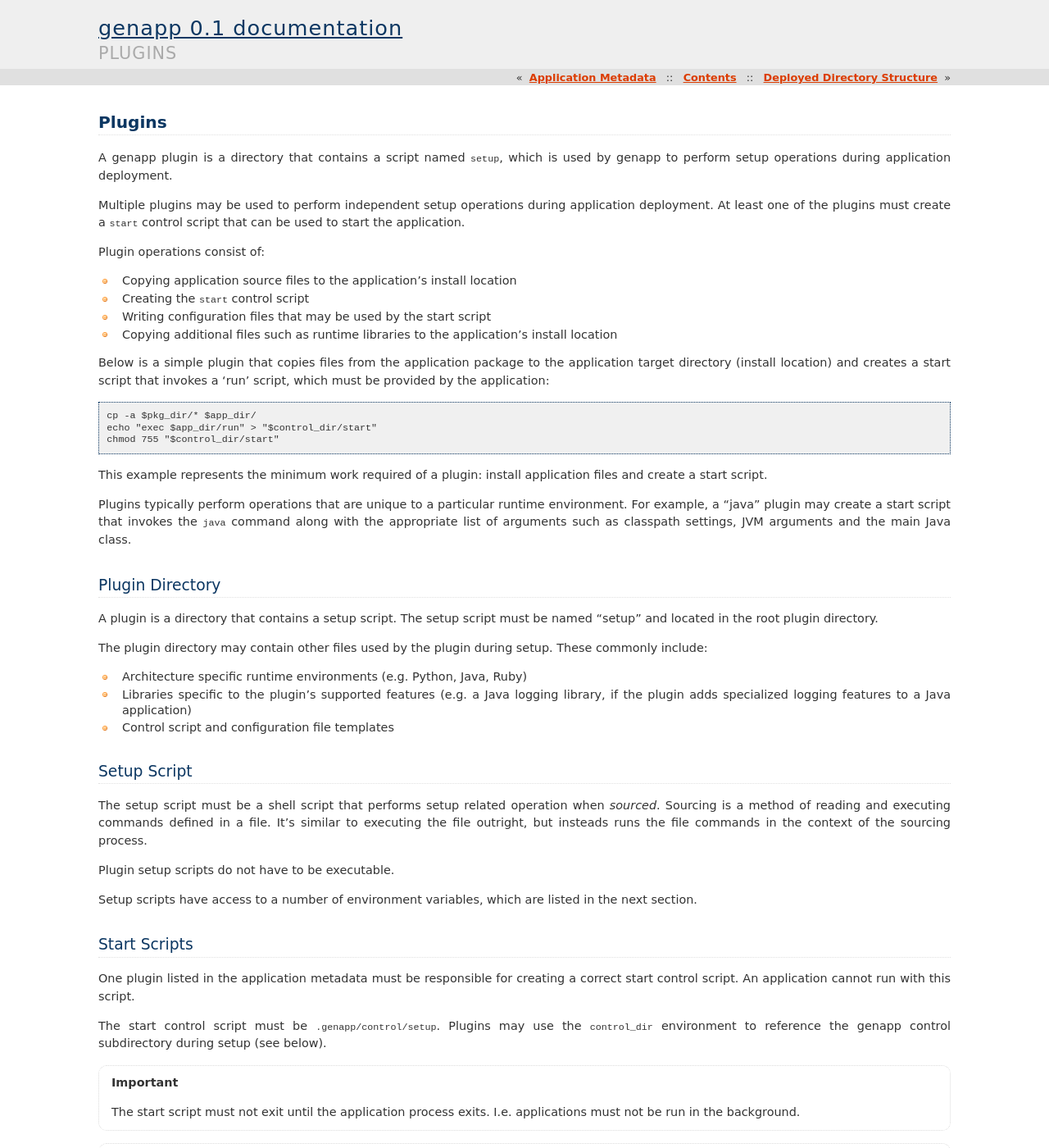
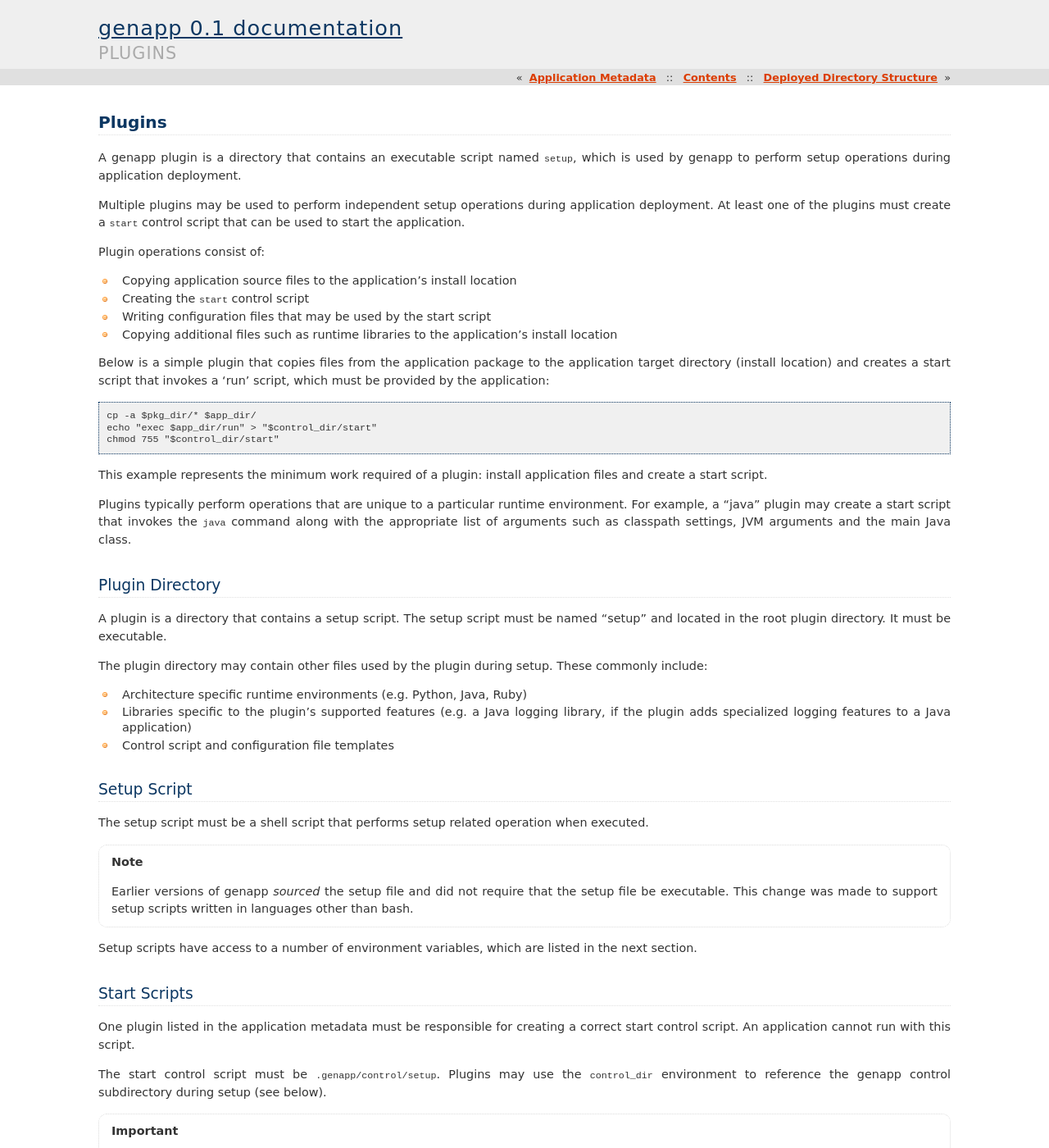
Before and after one commit to adaksuman/genapp, a Sphinx documentation site: the page built from doc/plugins.rst, in a window 1280 px wide and 1400 px high. Shown: the whole window at 82% size. Built offline with Sphinx 7.4.7, drawn with Linux system fonts in a browser that asks for light colours.

Commit message:
Updated docs regarding plugin setup permissions

```diff
--- a/doc/plugins.rst
+++ b/doc/plugins.rst
@@ -1,8 +1,9 @@
 Plugins
 =======
 
-A genapp plugin is a directory that contains a script named ``setup``, which is
-used by genapp to perform setup operations during application deployment.
+A genapp plugin is a directory that contains an executable script named
+``setup``, which is used by genapp to perform setup operations during
+application deployment.
 
 Multiple plugins may be used to perform independent setup operations during
 application deployment. At least one of the plugins must create a ``start``
@@ -36,7 +37,7 @@
 ----------------
 
 A plugin is a directory that contains a setup script. The setup script must be
-named "setup" and located in the root plugin directory.
+named "setup" and located in the root plugin directory. It must be executable.
 
 The plugin directory may contain other files used by the plugin during
 setup. These commonly include:
@@ -51,11 +52,13 @@
 ------------
 
 The setup script must be a shell script that performs setup related operation
-when *sourced*. Sourcing is a method of reading and executing commands defined
-in a file. It's similar to executing the file outright, but insteads runs the
-file commands in the context of the sourcing process.
+when executed.
 
-Plugin setup scripts do not have to be executable.
+.. note::
+
+   Earlier versions of genapp *sourced* the setup file and did not require that
+   the setup file be executable. This change was made to support setup scripts
+   written in languages other than bash.
 
 Setup scripts have access to a number of environment variables, which are
 listed in the next section.
```
